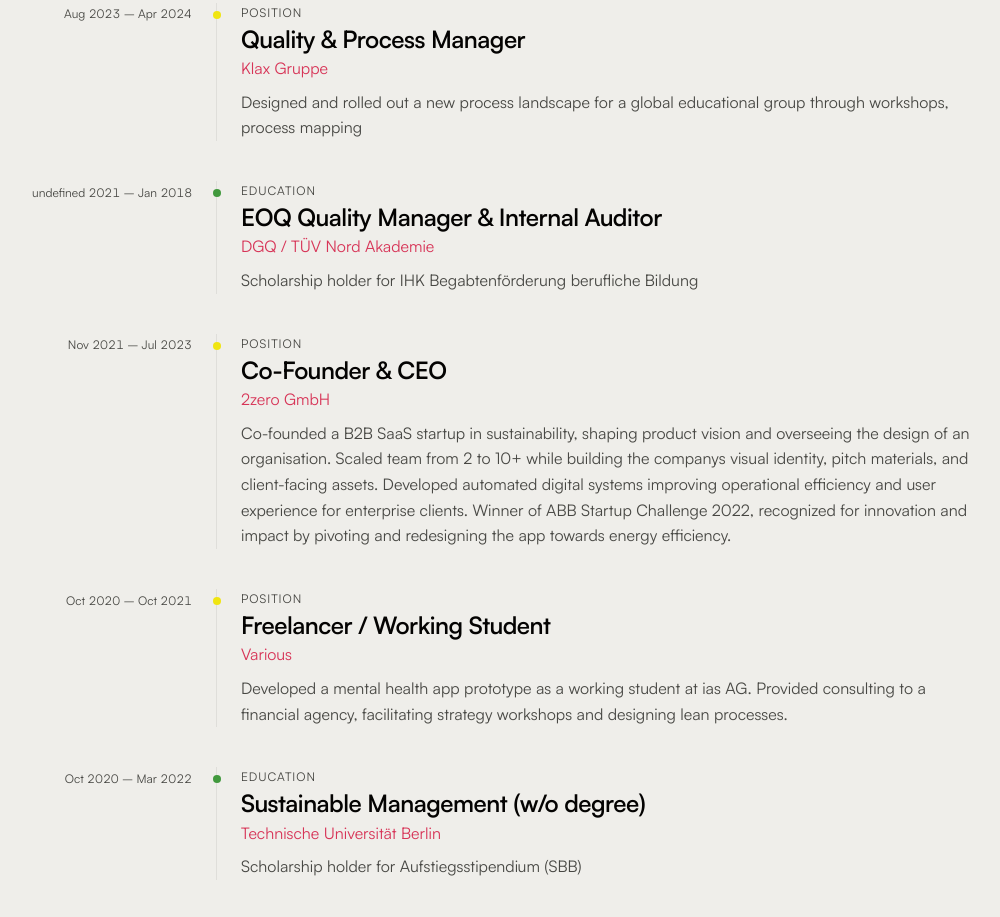
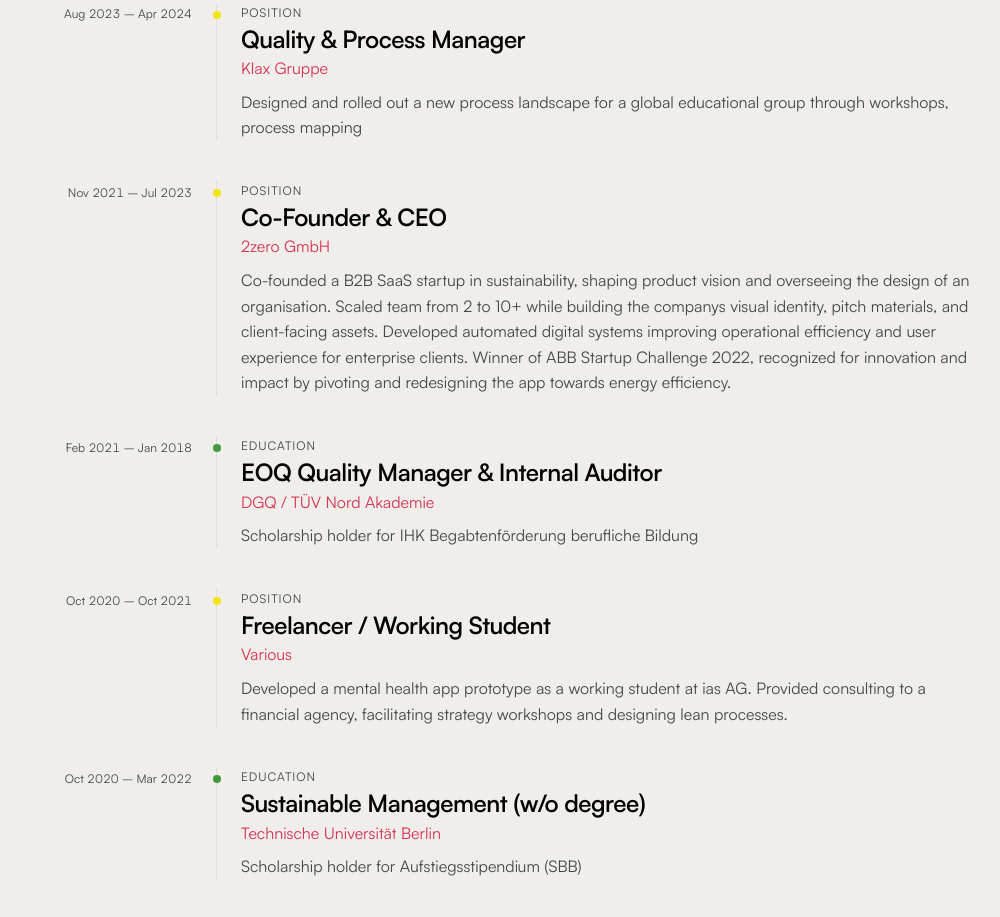
Before and after one commit to max-zwei/portfolio, an Astro site: page /portfolio/resume in a window 1280 px wide. Shown: the part 1693-2610 px from the top of the page, without its empty margins (72-1072 px from the left). Built offline with nearby package versions, Linux system fonts and the light colour scheme; Astro itself is replaced by a stand-in of ours; some packages are replaced by stand-ins of ours.

Commit message:
fix: correct education date

```diff
--- a/src/content/resume/2021-education.md
+++ b/src/content/resume/2021-education.md
@@ -2,7 +2,7 @@
 role: 'EOQ Quality Manager & Internal Auditor'
 company: 'DGQ / TÜV Nord Akademie'
 kind: education
-start: '2021-20'
+start: '2021-02'
 end: '2018-01'
 summary: 'Scholarship holder for IHK Begabtenförderung berufliche Bildung'
 projectUrls: []
```
